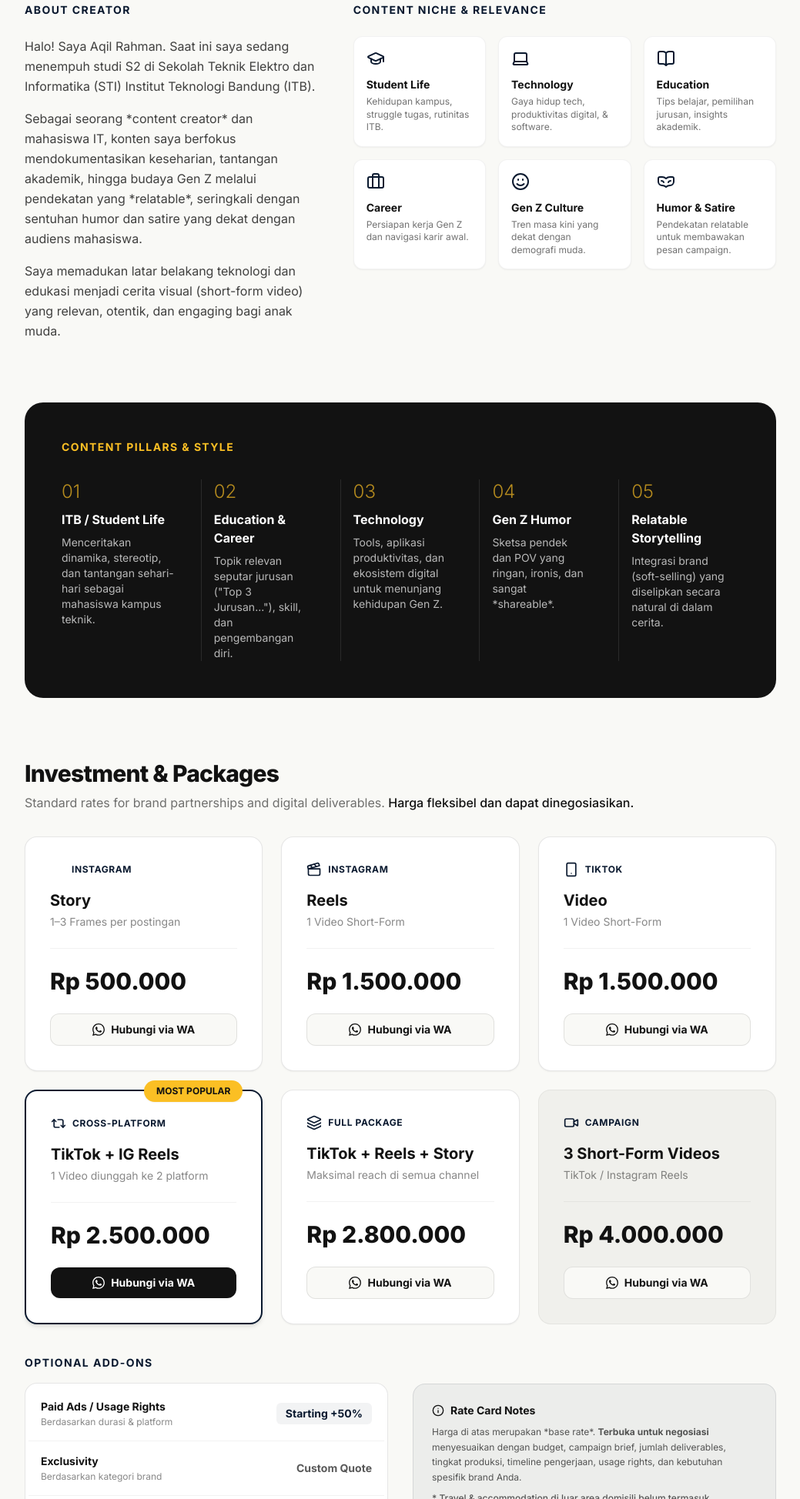
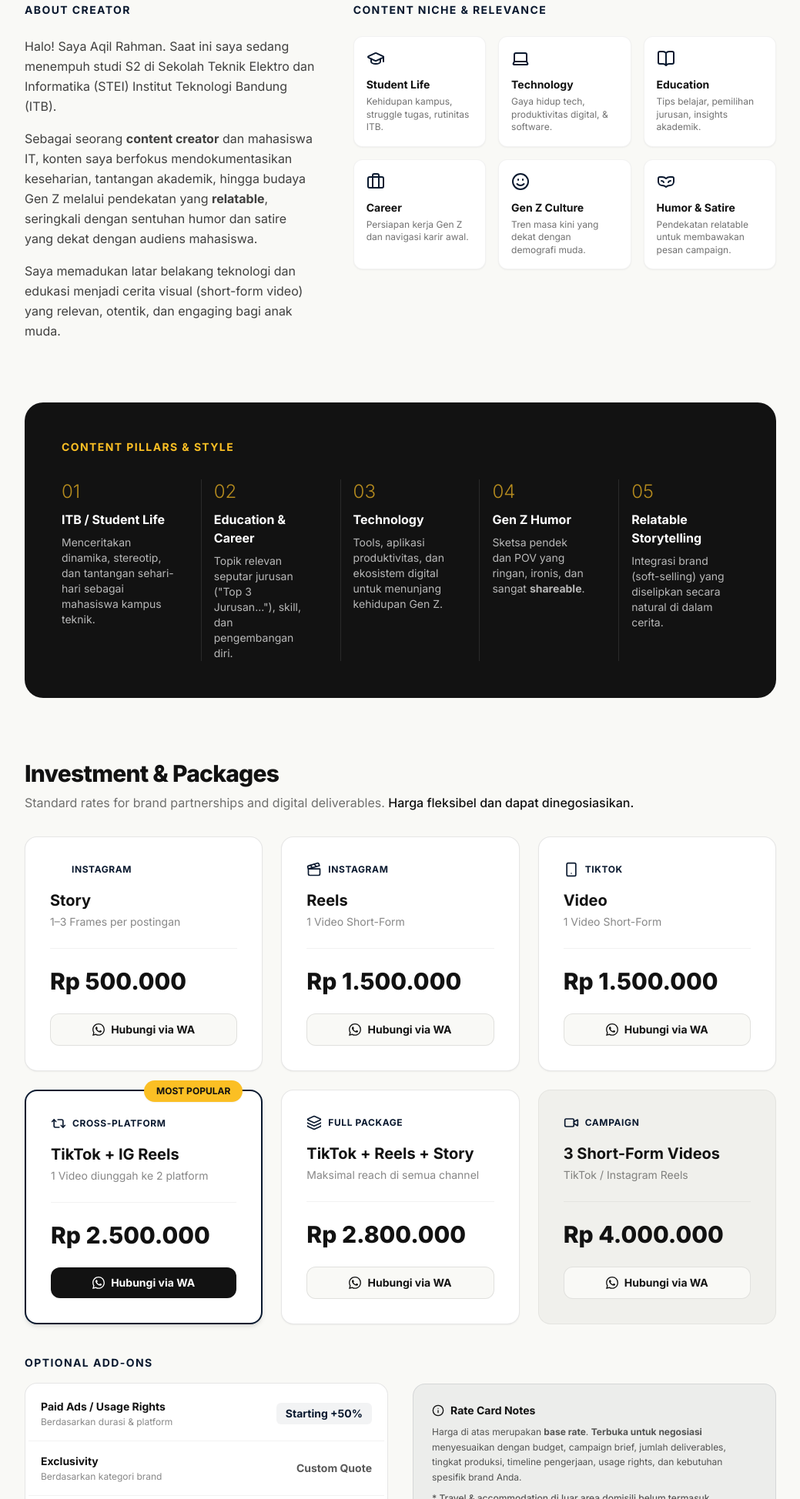
Before and after one commit to aqiill/rate-card, a plain HTML site: page index.html in a window 1280 px wide. Shown: the part 852-2800 px from the top of the page at 77% size, without its empty margins (120-1159 px from the left). Drawn offline with nearby package versions, Linux system fonts and the light colour scheme; some icons are missing.

Commit message:
Enhance text formatting in index.html
Updated text formatting to use bold tags for emphasis.

```diff
--- a/index.html
+++ b/index.html
@@ -207,10 +207,10 @@
             <div class="lg:col-span-5">
                 <h3 class="text-sm font-bold tracking-widest uppercase text-brand-navy mb-6">About Creator</h3>
                 <p class="text-brand-dark/80 leading-relaxed mb-4">
-                    Halo! Saya Aqil Rahman. Saat ini saya sedang menempuh studi S2 di Sekolah Teknik Elektro dan Informatika (STI) Institut Teknologi Bandung (ITB).
+                    Halo! Saya Aqil Rahman. Saat ini saya sedang menempuh studi S2 di Sekolah Teknik Elektro dan Informatika (STEI) Institut Teknologi Bandung (ITB).
                 </p>
                 <p class="text-brand-dark/80 leading-relaxed mb-4">
-                    Sebagai seorang *content creator* dan mahasiswa IT, konten saya berfokus mendokumentasikan keseharian, tantangan akademik, hingga budaya Gen Z melalui pendekatan yang *relatable*, seringkali dengan sentuhan humor dan satire yang dekat dengan audiens mahasiswa.
+                    Sebagai seorang <b>content creator</b> dan mahasiswa IT, konten saya berfokus mendokumentasikan keseharian, tantangan akademik, hingga budaya Gen Z melalui pendekatan yang <b>relatable</b>, seringkali dengan sentuhan humor dan satire yang dekat dengan audiens mahasiswa.
                 </p>
                 <p class="text-brand-dark/80 leading-relaxed">
                     Saya memadukan latar belakang teknologi dan edukasi menjadi cerita visual (short-form video) yang relevan, otentik, dan engaging bagi anak muda.
@@ -289,7 +289,7 @@
                 <div class="pt-4 md:pt-0 md:px-4">
                     <div class="text-2xl font-light text-brand-yellow/70 print:text-brand-navy mb-2">04</div>
                     <h4 class="font-bold mb-2">Gen Z Humor</h4>
-                    <p class="text-sm text-white/70 print:text-brand-dark/70">Sketsa pendek dan POV yang ringan, ironis, dan sangat *shareable*.</p>
+                    <p class="text-sm text-white/70 print:text-brand-dark/70">Sketsa pendek dan POV yang ringan, ironis, dan sangat <b>shareable</b>.</p>
                 </div>
 
                 <div class="pt-4 md:pt-0 md:px-4">
@@ -463,7 +463,7 @@
                         <i data-lucide="info" class="w-4 h-4"></i> Rate Card Notes
                     </h4>
                     <p class="text-xs text-brand-dark/70 leading-relaxed">
-                        Harga di atas merupakan *base rate*. <strong>Terbuka untuk negosiasi</strong> menyesuaikan dengan budget, campaign brief, jumlah deliverables, tingkat produksi, timeline pengerjaan, usage rights, dan kebutuhan spesifik brand Anda.
+                        Harga di atas merupakan <b>base rate</b>. <strong>Terbuka untuk negosiasi</strong> menyesuaikan dengan budget, campaign brief, jumlah deliverables, tingkat produksi, timeline pengerjaan, usage rights, dan kebutuhan spesifik brand Anda.
                     </p>
                     <p class="text-xs text-brand-dark/70 leading-relaxed mt-2 font-medium">
                         * Travel & accommodation di luar area domisili belum termasuk.
@@ -537,7 +537,7 @@
                         </div>
                         <div>
                             <h4 class="font-bold text-sm">Relevant Student & Gen Z Positioning</h4>
-                            <p class="text-xs text-brand-dark/60 mt-1 leading-relaxed">Target audiens spesifik pada demografi mahasiswa dan *early career* yang aktif.</p>
+                            <p class="text-xs text-brand-dark/60 mt-1 leading-relaxed">Target audiens spesifik pada demografi mahasiswa dan <b>early career</b> yang aktif.</p>
                         </div>
                     </div>
 
@@ -567,7 +567,7 @@
                         </div>
                         <div>
                             <h4 class="font-bold text-sm">Flexible Branded Content</h4>
-                            <p class="text-xs text-brand-dark/60 mt-1 leading-relaxed">Kemampuan mengintegrasikan pesan sponsor (*soft-selling*) tanpa merusak *vibe* organik konten.</p>
+                            <p class="text-xs text-brand-dark/60 mt-1 leading-relaxed">Kemampuan mengintegrasikan pesan sponsor (<b>soft-selling</b>) tanpa merusak <b>vibe</b> organik konten.</p>
                         </div>
                     </div>
 
```
